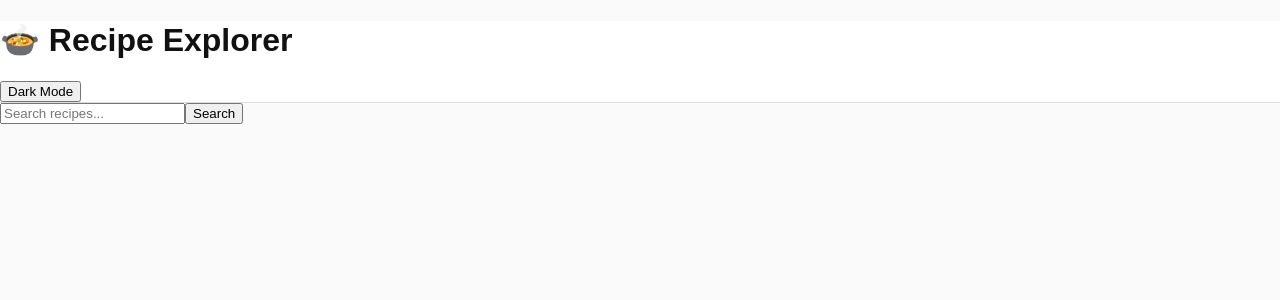
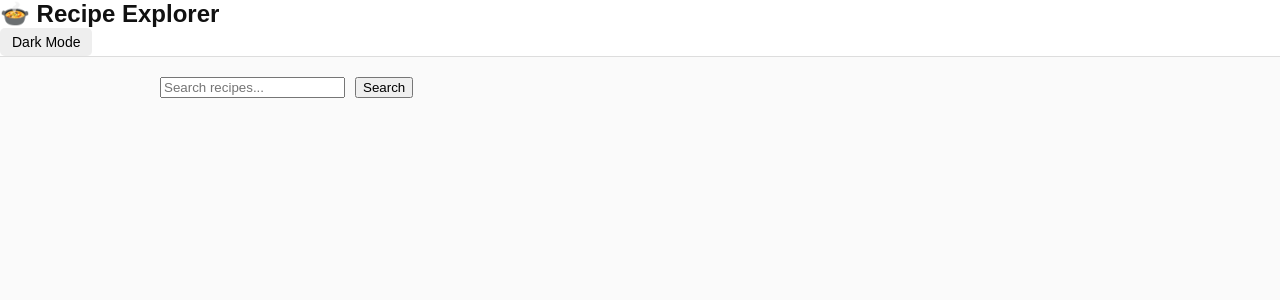
Before and after one commit to Rabbi111-cloud/RecipeApp, a Next.js app: page / in a window 1280 px wide. Shown: the top 300 px of the page. Built offline with nearby package versions, Linux system fonts and the light colour scheme.

Commit message:
Update globals.css

```diff
--- a/app/globals.css
+++ b/app/globals.css
@@ -1,3 +1,4 @@
+/* Global styles */
 html,
 body {
   margin: 0;
@@ -7,11 +8,97 @@ body {
   color: #111;
 }
 
+a {
+  text-decoration: none;
+  color: inherit;
+}
+
 header {
   border-bottom: 1px solid #ddd;
-  background: #fff;
+  background-color: #fff;
 }
 
-button {
+header h1 {
+  margin: 0;
+  font-size: 24px;
+}
+
+header button {
+  padding: 6px 12px;
+  background: #eee;
+  border: none;
+  border-radius: 5px;
+  cursor: pointer;
+  font-size: 14px;
+}
+
+main {
+  max-width: 960px;
+  margin: 20px auto;
+  padding: 0 15px;
+}
+
+form {
+  display: flex;
+  gap: 10px;
+  margin-bottom: 20px;
+}
+
+input[type="text"] {
+  flex: 1;
+  padding: 10px;
+  font-size: 16px;
+  border-radius: 5px;
+  border: 1px solid #ccc;
+}
+
+button.search-btn {
+  padding: 10px 20px;
+  font-size: 16px;
+  background-color: #111;
+  color: #fff;
+  border: none;
+  border-radius: 5px;
   cursor: pointer;
 }
+
+.grid {
+  display: grid;
+  grid-template-columns: repeat(auto-fit, minmax(240px, 1fr));
+  gap: 20px;
+}
+
+.card {
+  background: #fff;
+  border-radius: 10px;
+  box-shadow: 0 2px 8px rgba(0,0,0,0.1);
+  overflow: hidden;
+  transition: transform 0.2s;
+}
+
+.card:hover {
+  transform: translateY(-5px);
+}
+
+.card img {
+  width: 100%;
+  display: block;
+}
+
+.card-content {
+  padding: 15px;
+}
+
+.card-content h2 {
+  font-size: 18px;
+  margin: 0;
+}
+
+.back-btn {
+  display: inline-block;
+  margin-bottom: 20px;
+  padding: 6px 12px;
+  background: #eee;
+  border-radius: 5px;
+  cursor: pointer;
+}
```
